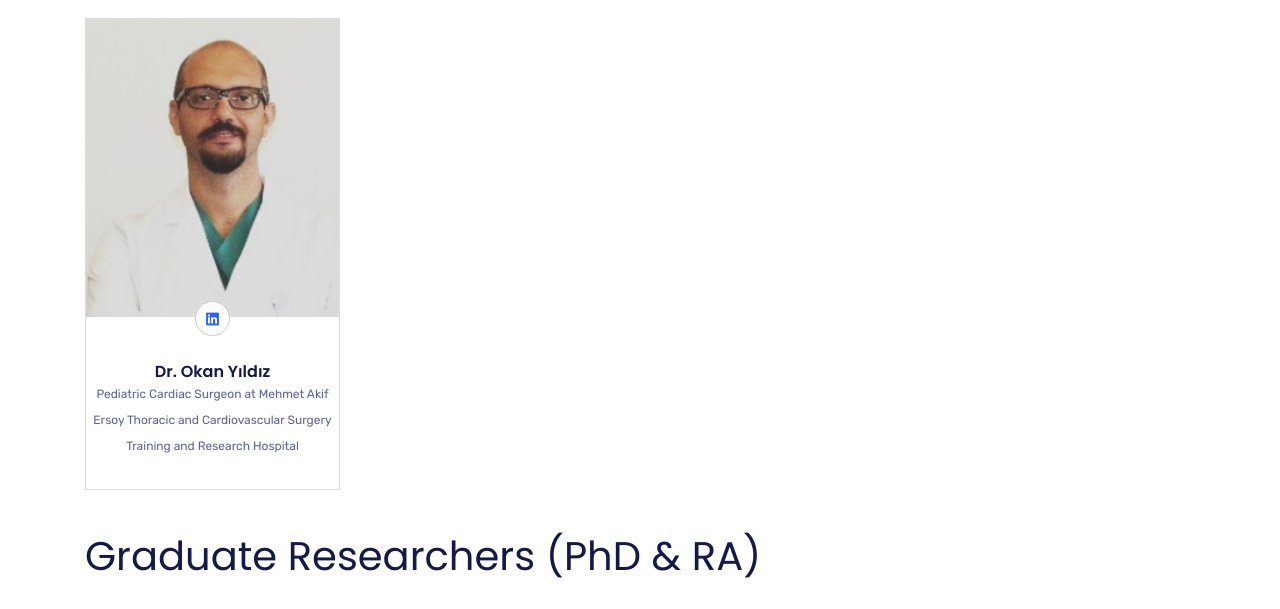
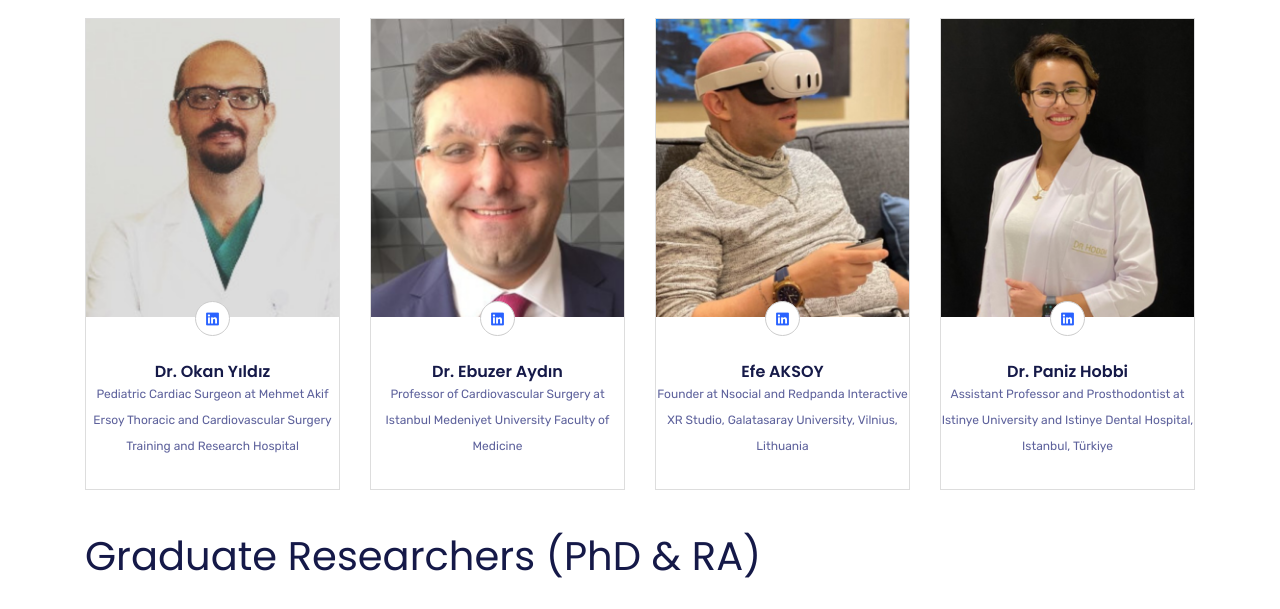
Before and after one commit to isuxrlab/isuxrlab.github.io, a plain HTML site: page index.html in a window 1280 px wide. Shown: the part 5730-6339 px from the top of the page. Drawn offline with Linux system fonts and the light colour scheme; files whose address does not match are found by name.

Commit message:
update 20

```diff
--- a/index.html
+++ b/index.html
@@ -1107,6 +1107,78 @@ document.addEventListener("DOMContentLoaded", function () {
                       </div>
                   </div>
 
+                  <div class="col-lg-3 col-md-6 col-xs-12">
+                      <div class="single-team">
+                          <div class="team-thumb">
+                              <img src="img/team/72.png" class="img-fluid" alt="">
+                          </div>
+
+                          <div class="team-details">
+                              <div class="team-social-icons">
+                                  <ul class="social-list">
+                                      <li><a href="https://www.linkedin.com/in/ebuzer-ayd%C4%B1n-13055a80/"><i class="lni-linkedin-original"></i></a></li>
+                                  </ul>
+                              </div>
+                              <div class="team-inner text-center">
+                                  <h5 class="team-title">Dr. Ebuzer Aydın</h5>
+                                  <p>Professor of Cardiovascular Surgery at Istanbul Medeniyet University Faculty of Medicine</p>
+
+
+
+                              </div>
+                          </div>
+                      </div>
+                  </div>
+
+
+                  <div class="col-lg-3 col-md-6 col-xs-12">
+                      <div class="single-team">
+                          <div class="team-thumb">
+                              <img src="img/team/73.png" class="img-fluid" alt="">
+                          </div>
+
+                          <div class="team-details">
+                              <div class="team-social-icons">
+                                  <ul class="social-list">
+                                      <li><a href="https://www.linkedin.com/in/ibrahimefeaksoy/"><i class="lni-linkedin-original"></i></a></li>
+                                  </ul>
+                              </div>
+                              <div class="team-inner text-center">
+                                  <h5 class="team-title">Efe AKSOY</h5>
+                                  <p>Founder at Nsocial and Redpanda Interactive XR Studio, Galatasaray University, Vilnius, Lithuania</p>
+
+
+
+
+                              </div>
+                          </div>
+                      </div>
+                  </div>
+
+
+                  <div class="col-lg-3 col-md-6 col-xs-12">
+                      <div class="single-team">
+                          <div class="team-thumb">
+                              <img src="img/team/74.png" class="img-fluid" alt="">
+                          </div>
+
+                          <div class="team-details">
+                              <div class="team-social-icons">
+                                  <ul class="social-list">
+                                      <li><a href="https://www.linkedin.com/in/paniz-hobbi/"><i class="lni-linkedin-original"></i></a></li>
+                                  </ul>
+                              </div>
+                              <div class="team-inner text-center">
+                                  <h5 class="team-title">Dr. Paniz Hobbi</h5>
+                                  <p>Assistant Professor and Prosthodontist at Istinye University and Istinye Dental Hospital, Istanbul, Türkiye</p>
+
+
+
+
+                              </div>
+                          </div>
+                      </div>
+                  </div>
 
 
 
```
Also changed, not shown: img/team/1000.png (deleted), img/team/72.png (added), img/team/73.png (added), img/team/74.png (added).
